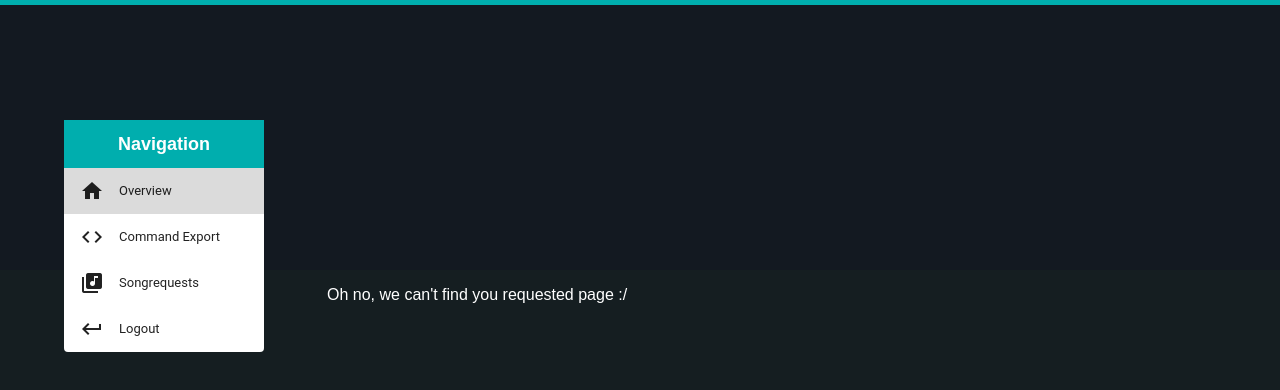
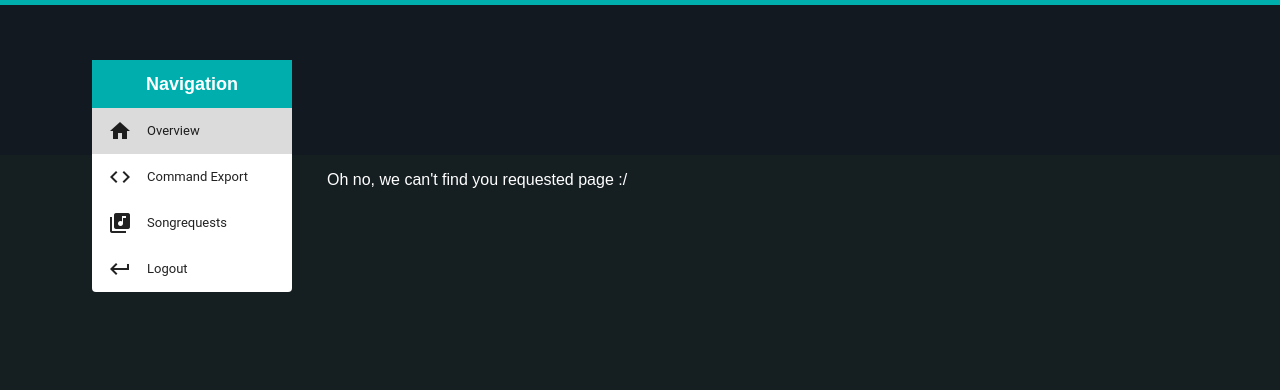
Before and after one commit to Twasi/twasi-desktop, a React (Create React App) app: page /overview in a window 1280 px wide. Shown: the top 390 px of the page. Built offline with nearby package versions, Linux system fonts and the light colour scheme.

Commit message:
make export button better

```diff
--- a/src/App.css
+++ b/src/App.css
@@ -26,6 +26,15 @@
   color: white;
   margin: auto;
   width: calc(70% - 270px);
+  height: 1000px;
+}
+
+.exportButton {
+  border: none;
+  background-color: #00bfc0;
+  color: white;
+  padding: 10px 20px;
+  border-radius: 2px;
 }
 
 @keyframes App-logo-spin {
--- a/src/components/header/Header.css
+++ b/src/components/header/Header.css
@@ -1,5 +1,5 @@
 .header {
     background-color: #131921;
     border-top: #00aeae 5px solid;
-    height: 265px;
+    height: 150px;
 }
--- a/src/components/sidebar/_style.js
+++ b/src/components/sidebar/_style.js
@@ -1,7 +1,7 @@
 export const getMenuStyle = () => ({
     display: 'block',
-    marginLeft: '5%',
-    marginTop: '-150px',
+    marginLeft: 'calc(15% - 100px)',
+    marginTop: '-95px ',
     width: '200px',
     boxShadow: 'none',
     position: 'fixed'
--- a/src/sites/CommandExport.js
+++ b/src/sites/CommandExport.js
@@ -46,7 +46,10 @@ class CommandExport extends Component {
 
     render() {
         return (
-            <button onClick={this.exportCommands}>Export</button>
+            <div>
+                <p>Hey, here is the current song export. Have Fun!</p>
+                <button className="exportButton" onClick={this.exportCommands}>Export</button>
+            </div>
         );
     }
 }
```
